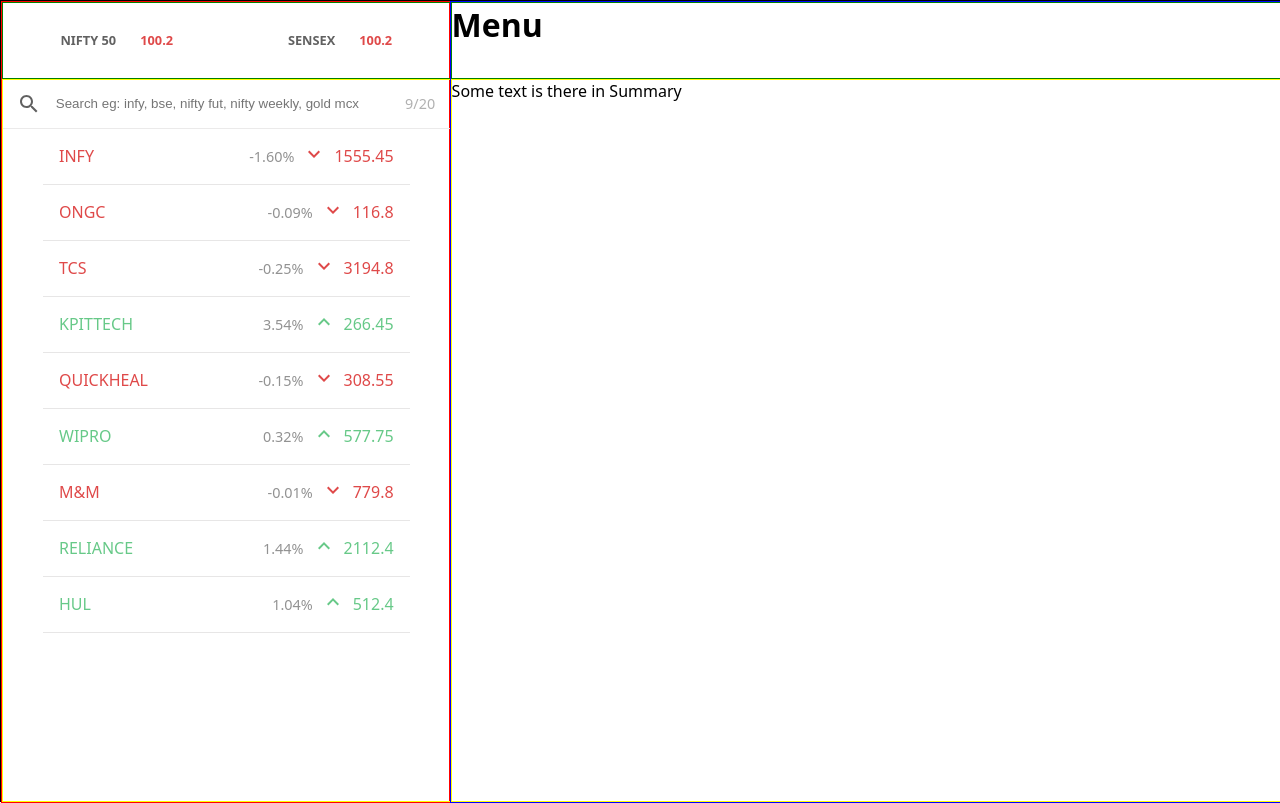
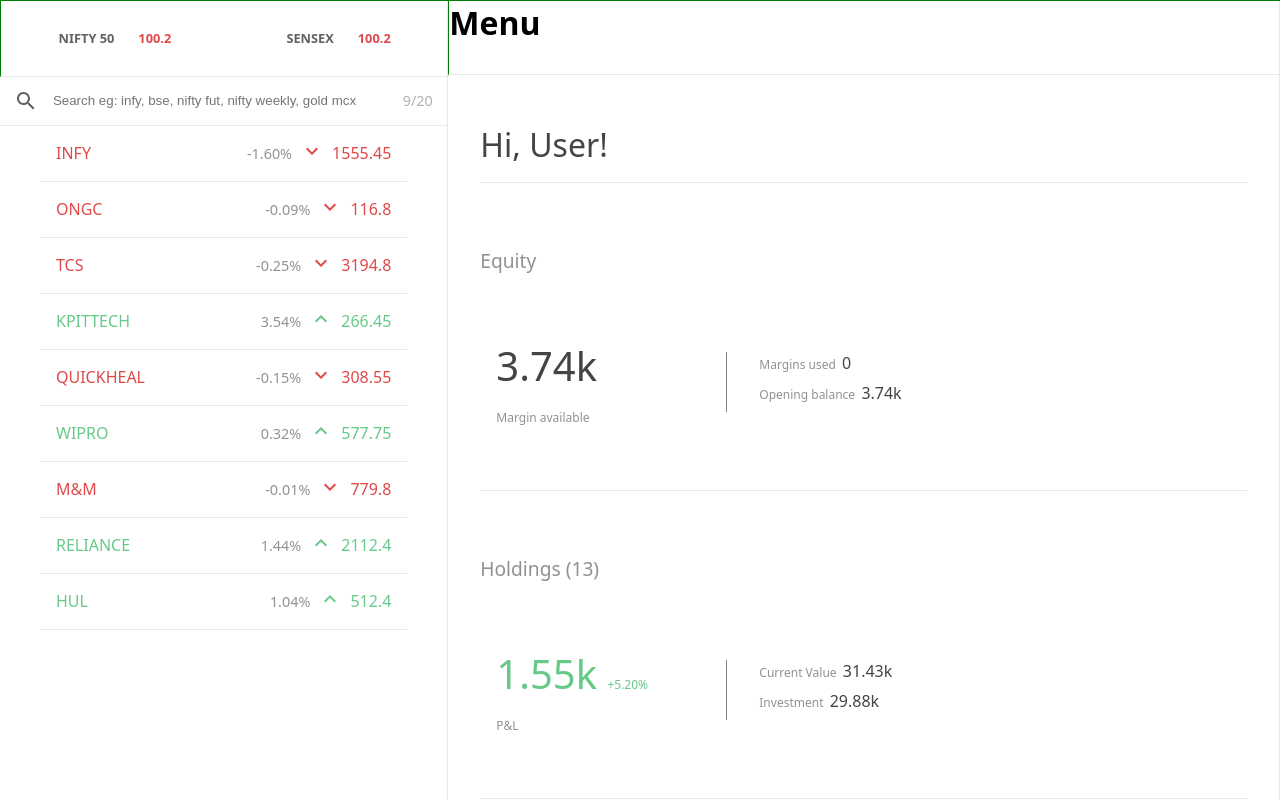
Before and after one commit to AustinVarshney/Zerodha-Project, a React (Vite) app in the folder dashboard/: page / in a window 1280 px wide. Built offline with nearby package versions, Linux system fonts and the light colour scheme.

Commit message:
Problem Solved

```diff
--- /dev/null
+++ b/dashboard/src/components/Summary.css
@@ -0,0 +1,142 @@
+.outerSummaryDiv{
+    padding: 2rem;
+    overflow: scroll;
+    height: calc(100% - 65px);
+}
+
+.innerSummaryDiv1{
+    border-bottom: 1px solid rgb(233, 231, 231);
+    margin-top: 1rem;
+}
+
+.innerSummaryDiv1 p{
+    color: #444444;
+    font-size: 2rem;
+    margin-bottom: 1rem;
+}
+
+.innerMostSummaryDiv1 p{
+    font-size: 1.2rem;
+    color: #919191;
+    font-weight: 300;
+    padding: 4rem 0;
+}
+
+.innerMostSummaryDiv2{
+    display: flex;
+    align-items: center;
+    justify-content: flex-start;
+    width: 100%;
+}
+
+.innerMostSummaryDiv2 div:first-child{
+    width: 30%;
+    min-width: 124px;
+    padding-left: 1rem;
+}
+
+.innerMostSummaryDiv2 div:last-child{
+    border-left: 1px solid gray;
+    width: 40%;
+    padding-left: 2rem;
+}
+
+.innerParaSummaryDiv1{
+    font-size: 2.5rem;
+    color: #444444;
+    font-weight: 300;
+    margin-bottom: 1rem;
+}
+
+.innerParaSummaryDiv2{
+    font-size: 0.75rem;
+    color: #919191;
+}
+
+.innerParaSummaryDiv3, .innerParaSummaryDiv4{
+    font-size: 0.75rem;
+    color: #919191;
+    margin-bottom: 0.5rem;
+}
+
+.innerParaSummaryDiv3 span, .innerParaSummaryDiv4 span{
+    font-size: 1rem;
+    color: #444444;
+}
+
+.innerSummaryDiv2{
+    border-bottom: 1px solid rgb(233, 231, 231);
+    padding-bottom: 4rem;
+}
+
+.innerMostSummaryDiv3 p{
+    font-size: 1.2rem;
+    color: #919191;
+    font-weight: 300;
+    padding: 4rem 0;
+}
+
+.innerMostSummaryDiv4{
+    display: flex;
+    align-items: center;
+    justify-content: flex-start;
+    width: 100%;
+}
+
+.innerMostSummaryDiv4 div:first-child{
+    width: 30%;
+    min-width: 124px;
+    padding-left: 1rem;
+}
+
+.innerMostSummaryDiv4 div:last-child{
+    border-left: 1px solid gray;
+    width: 40%;
+    padding-left: 2rem;
+}
+
+.innerParaSummaryDiv5{
+    font-size: 2.5rem;
+    color: #444444;
+    font-weight: 300;
+    margin-bottom: 1rem;
+    color: #67C988;
+}
+
+.innerParaSummaryDiv5 span{
+    color: #67C988;
+    font-size: 0.75rem;
+}
+
+.innerParaSummaryDiv6{
+    font-size: 0.75rem;
+    color: #919191;
+}
+
+.innerParaSummaryDiv7, .innerParaSummaryDiv8{
+    font-size: 0.75rem;
+    color: #919191;
+    margin-bottom: 0.5rem;
+}
+
+.innerParaSummaryDiv7 span, .innerParaSummaryDiv8 span{
+    font-size: 1rem;
+    color: #444444;
+}
+
+.innerSummaryDiv3{
+    border-bottom: 1px solid rgb(233, 231, 231);
+    padding-bottom: 4rem;
+}
+
+.outerSummaryDiv::-webkit-scrollbar{
+    height: 100%;
+    width: 8px;
+    background-color: #eeeeeedf;
+    border-radius: 1.5rem;
+}
+
+.outerSummaryDiv::-webkit-scrollbar-thumb {
+    border-radius: 1.5rem;
+    background: rgb(198, 196, 196);
+}
--- a/dashboard/src/components/Summary.jsx
+++ b/dashboard/src/components/Summary.jsx
@@ -1,9 +1,42 @@
 import React from 'react'
+import "./Summary.css"
 
 const Summary = () => {
   return (
-    <div>
-      <p>Some text is there in Summary</p>
+    <div className='outerSummaryDiv'>
+      <div className='innerSummaryDiv1'>
+        <p>Hi, User!</p>
+      </div>
+      <div className='innerSummaryDiv2'>
+        <div className='innerMostSummaryDiv1'>
+          <p>Equity</p>
+        </div>
+        <div className='innerMostSummaryDiv2'>
+          <div>
+            <p className='innerParaSummaryDiv1'>3.74k</p>
+            <p className='innerParaSummaryDiv2'>Margin available</p>
+          </div>
+          <div>
+            <p className='innerParaSummaryDiv3'>Margins used&nbsp; <span>0</span></p>
+            <p className='innerParaSummaryDiv4'>Opening balance&nbsp; <span>3.74k</span></p>
+          </div>
+        </div>
+      </div>
+      <div className='innerSummaryDiv3'>
+        <div className='innerMostSummaryDiv3'>
+          <p>Holdings (13)</p>
+        </div>
+        <div className='innerMostSummaryDiv4'>
+          <div>
+            <p className='innerParaSummaryDiv5'>1.55k <span>+5.20%</span></p>
+            <p className='innerParaSummaryDiv6'>P&L</p>
+          </div>
+          <div>
+            <p className='innerParaSummaryDiv7'>Current Value&nbsp; <span>31.43k</span></p>
+            <p className='innerParaSummaryDiv8'>Investment&nbsp; <span>29.88k</span></p>
+          </div>
+        </div>
+      </div>
     </div>
   )
 }
--- a/dashboard/src/components/Watchlist.css
+++ b/dashboard/src/components/Watchlist.css
@@ -86,4 +86,4 @@
 .outerWatchlistDiv2::-webkit-scrollbar-thumb {
     border-radius: 1.5rem;
     background: rgb(198, 196, 196);
-  }
+}
--- a/dashboard/src/components/Watchlist.jsx
+++ b/dashboard/src/components/Watchlist.jsx
@@ -1,62 +1,65 @@
-import React, { useState } from 'react'
-import "./Watchlist.css"
-import SearchIcon from '@mui/icons-material/Search';
-import { watchlist } from '../assets/assets';
-import KeyboardArrowUpIcon from '@mui/icons-material/KeyboardArrowUp';
-import KeyboardArrowDownIcon from '@mui/icons-material/KeyboardArrowDown';
-import BarChartIcon from '@mui/icons-material/BarChart';
-import MoreHorizIcon from '@mui/icons-material/MoreHoriz';
-import { Tooltip } from 'react-tooltip';
+import React, { useState } from "react";
+import "./Watchlist.css";
+import SearchIcon from "@mui/icons-material/Search";
+import { watchlist } from "../assets/assets";
+import KeyboardArrowUpIcon from "@mui/icons-material/KeyboardArrowUp";
+import KeyboardArrowDownIcon from "@mui/icons-material/KeyboardArrowDown";
+import BarChartIcon from "@mui/icons-material/BarChart";
+import MoreHorizIcon from "@mui/icons-material/MoreHoriz";
+import { Tooltip } from "react-tooltip";
 
 const Watchlist = () => {
-  let [isHovering, setIsHovering] = useState(false);
+  const [hoveredIndex, setHoveredIndex] = useState(null);
 
-  const handleMouseOver = (id, index) => {
-    setIsHovering(() => {
-      if(watchlist[index].id === id){
-        return (true);
-      } else{
-        return (false);
-      }
-    })
+  const handleMouseOver = (index) => {
+    setHoveredIndex(index);
   };
 
   const handleMouseOut = () => {
-    setIsHovering(false);
+    setHoveredIndex(null);
   };
 
   return (
-    <div className='outerWatchlistDiv1'>
-      <div className='innerWatchlistDiv1'>
-        <SearchIcon style={{ color: "#616161" }} /><input type="text" placeholder='Search eg: infy, bse, nifty fut, nifty weekly, gold mcx' />
+    <div className="outerWatchlistDiv1">
+      <div className="innerWatchlistDiv1">
+        <SearchIcon style={{ color: "#616161" }} />
+        <input type="text" placeholder="Search eg: infy, bse, nifty fut, nifty weekly, gold mcx"/>
         <p>9/20</p>
       </div>
-      <div className='outerWatchlistDiv2'>
-        {watchlist.map((item,index) => {
-          return (
-            <div key={item.id} className='innerWatchlistDiv2' onMouseOver={() => handleMouseOver(item.id, index)} onMouseOut={handleMouseOut}>
-              <div className='innerMostWatchlistDiv1'>
-                <p style={item.isDown ? { color: "#DF4949" } : { color: "#67C988" }}>{item.name}</p>
-              </div>
-              <div className='innerMostWatchlistDiv2'>
-                <p className='innerMostWatchlistPara1'>{item.percent}</p>
-                <p className='innerMostWatchlistPara2' style={item.isDown ? {color: "#DF4949"} : {color: "#67C988"}}>{item.isDown ? <KeyboardArrowDownIcon /> : <KeyboardArrowUpIcon />}</p>
-                <p className='innerMostWatchlistPara3' style={item.isDown ? {color: "#DF4949"} : {color: "#67C988"}}>{item.price}</p>
-              </div>
-              <div className='innerMostWatchlistDiv3' style={isHovering ? {} : {display: "none"}}>
-                <button style={{backgroundColor: "#0070ff", color: "white"}}><a data-tooltip-id="my-tooltip-1" data-tooltip-content="Buy (B)">Buy</a></button>
-                <button style={{backgroundColor: "#ff4600", color: "white"}}><a data-tooltip-id="my-tooltip-1" data-tooltip-content="Sell (S)">Sell</a></button>
-                <button style={{backgroundColor: "white", color: "gray", border: "0.5px solid gray"}}><a data-tooltip-id="my-tooltip-2" data-tooltip-content="Analytics (A)"><BarChartIcon style={{display: "flex"}}/></a></button>
-                <button style={{backgroundColor: "white", color: "gray", border: "0.5px solid gray"}}><a data-tooltip-id="my-tooltip-1" data-tooltip-content="More"><MoreHorizIcon style={{display: "flex"}}/></a></button>
-                <Tooltip id="my-tooltip-1" style={{height: "0.25rem", display: "flex", alignItems: "center", width: "2.2rem", fontSize: "0.7rem", backgroundColor: "gray", textAlign: "center"}}/>
-                <Tooltip id='my-tooltip-2' style={{height: "0.25rem", display: "flex", alignItems: "center", width: "4rem", fontSize: "0.7rem", backgroundColor: "gray", textAlign: "center"}}/>
-              </div>
+      <div className="outerWatchlistDiv2">
+        {watchlist.map((item, index) => (
+          <div key={item.id} className="innerWatchlistDiv2" onMouseOver={() => handleMouseOver(index)} onMouseOut={handleMouseOut}>
+            <div className="innerMostWatchlistDiv1">
+              <p style={item.isDown ? { color: "#DF4949" } : { color: "#67C988" }}>{item.name}</p>
             </div>
-          )
-        })}
+            <div className="innerMostWatchlistDiv2">
+              <p className="innerMostWatchlistPara1">{item.percent}</p>
+              <p className="innerMostWatchlistPara2" style={item.isDown ? { color: "#DF4949" } : { color: "#67C988" }}>{item.isDown ? (<KeyboardArrowDownIcon />) : (<KeyboardArrowUpIcon />)}</p>
+              <p className="innerMostWatchlistPara3" style={item.isDown ? { color: "#DF4949" } : { color: "#67C988" }}>{item.price}</p>
+            </div>
+            <div className="innerMostWatchlistDiv3" style={hoveredIndex === index ? {} : { display: "none" }}>
+              <button style={{ backgroundColor: "#0070ff", color: "white" }}>
+                <a data-tooltip-id="my-tooltip-1" data-tooltip-content="Buy (B)">Buy</a>
+              </button>
+              <button style={{ backgroundColor: "#ff4600", color: "white" }}>
+                <a data-tooltip-id="my-tooltip-1" data-tooltip-content="Sell (S)">Sell</a>
+              </button>
+              <button style={{backgroundColor: "white",color: "gray",border: "0.5px solid gray",}}>
+                <a data-tooltip-id="my-tooltip-2" data-tooltip-content="Analytics (A)"><BarChartIcon style={{ display: "flex" }} /></a>
+              </button>
+              <button style={{backgroundColor: "white",color: "gray",border: "0.5px solid gray"}}>
+                <a data-tooltip-id="my-tooltip-1" data-tooltip-content="More">
+                  <MoreHorizIcon style={{ display: "flex" }} />
+                </a>
+              </button>
+              <Tooltip id="my-tooltip-1" style={{height: "0.25rem",display: "flex",alignItems: "center",width: "2.2rem",fontSize: "0.7rem",backgroundColor: "gray",textAlign: "center",}}/>
+              <Tooltip id="my-tooltip-2" style={{height: "0.25rem",display: "flex",alignItems: "center",width: "4rem",fontSize: "0.7rem",backgroundColor: "gray",textAlign: "center",}}/>
+            </div>
+          </div>
+        ))}
       </div>
     </div>
-  )
-}
+  );
+};
 
-export default Watchlist
+export default Watchlist;
--- a/dashboard/src/index.css
+++ b/dashboard/src/index.css
@@ -15,39 +15,46 @@ body::-webkit-scrollbar{
 
 .outerHomeDiv{
     display: flex;
-    border: 1px solid black;
+    /* border: 1px solid black; */
     width: 100%;
     height: 100vh;
 }
 
 .innerHomeDiv1{
     width: 35%;
-    border: 1px solid red;
+    /* border: 1px solid red; */
     height: 100%;
 }
 
 .innerHomeDiv2{
     width: 65%;
-    border: 1px solid blue;
+    /* border: 1px solid blue; */
     height: 100%;
 }
 
 .innerHomeDiv1, .innerHomeDiv2{
     display: flex;
     flex-direction: column;
+    border-right: 1px solid rgb(233, 231, 231);
 }
 
 .innerMostHomeDiv1, .innerMostHomeDiv3{
     width: 100%;
     height: 75px;
     border: 1px solid green;
+    border-bottom: 1px solid rgb(233, 231, 231);
     display: flex;
+}
+
+.innerMostHomeDiv1{
+    border-right: 1px solid rgb(233, 231, 231);
+    box-shadow: 0;
 }
 
 .innerMostHomeDiv2, .innerMostHomeDiv4{
     width: 100%;
     height: calc(100% - 75px);
-    border: 1px solid yellow;
+    /* border: 1px solid yellow; */
 }
 
 @media(max-width:950px){
```
